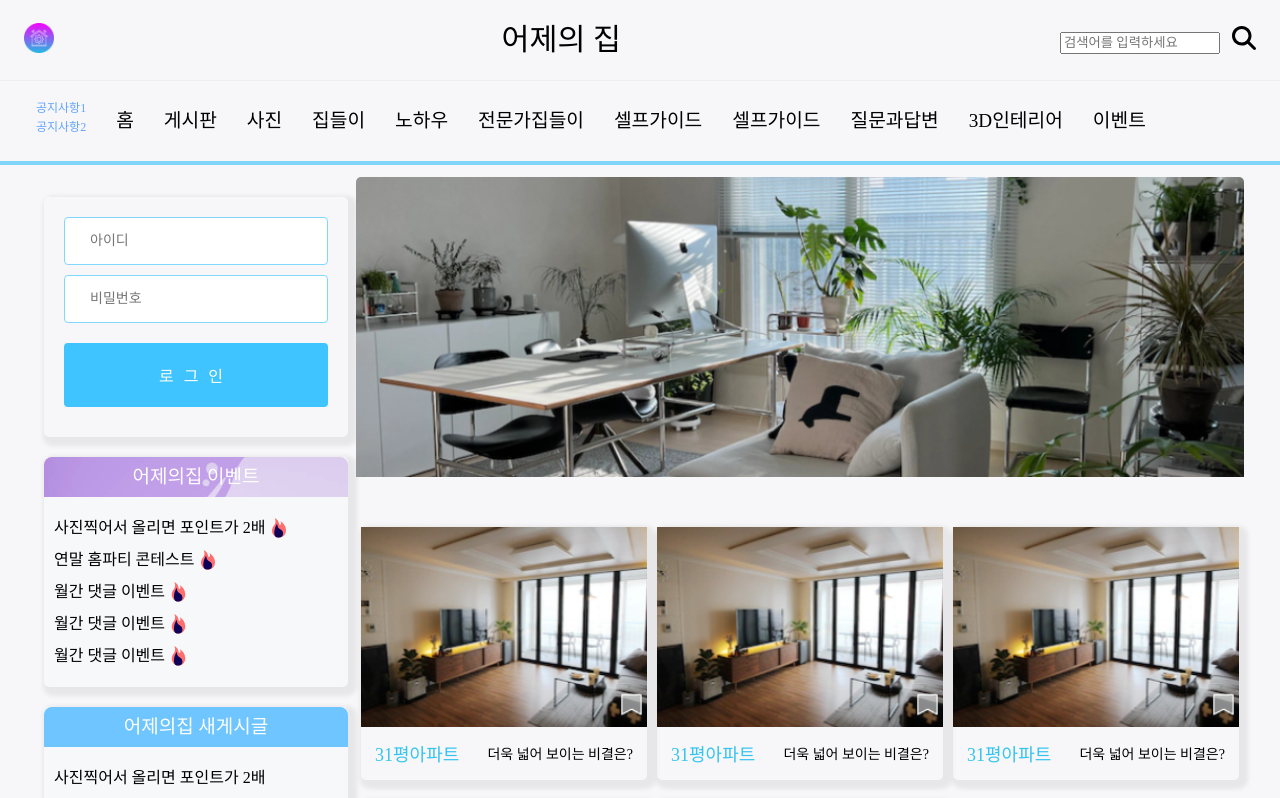
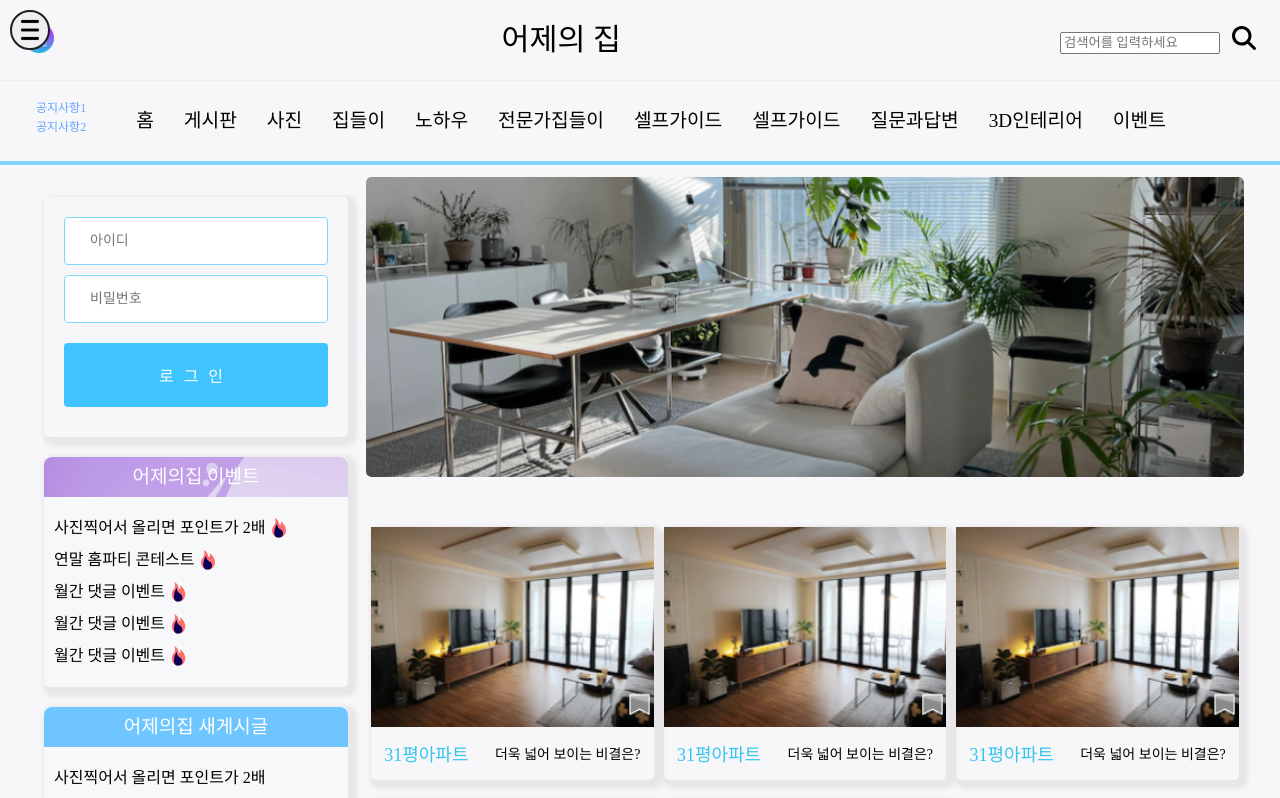
Before and after one commit to kimys-kor/YesterdayHome, a React (Create React App) app: page / in a window 1280 px wide. Shown: the top 798 px of the page. Built offline with nearby package versions, Linux system fonts and the light colour scheme; a web font is replaced by a local one.

Commit message:
add sidebar

```diff
--- a/src/Components/Header.js
+++ b/src/Components/Header.js
@@ -2,15 +2,19 @@ import { useEffect, useState, useContext } from "react";
 import styled from "styled-components";
 import { ThemeContext } from "../Context/ThemeContext";
 import { FontAwesomeIcon } from "@fortawesome/react-fontawesome";
-import { faSearch } from "@fortawesome/free-solid-svg-icons";
+import { faSearch, faBars } from "@fortawesome/free-solid-svg-icons";
 import styles from "./styles/Header.module.css";
 import home_icon from "../Icons/home-icon.png";
+
+import Modal from "./Maincomponents/mainbar/Modal";
 
 function Header() {
   return (
     <div className={styles.header_content}>
       <div className={styles.mainlogo}>
         <img className={styles.icon} src={home_icon} />
+        <FontAwesomeIcon icon={faBars} className={styles.barlogo} />
+        <Modal width={320}></Modal>
       </div>
       <p className={styles.title}>어제의 집</p>
       <div>
--- a/src/Components/Maincomponents/mainbar/Mainbanner.js
+++ b/src/Components/Maincomponents/mainbar/Mainbanner.js
@@ -8,10 +8,11 @@ const Card = styled.div`
   height: 300px;
   text-align: center;
   overflow: hidden;
+  border-radius: 5px;
 
   img {
     width: 100%;
-    height: 400px;
+    height: 100%;
     object-fit: cover;
     border-radius: 5px;
     transition: all 0.2s linear;
--- /dev/null
+++ b/src/Components/Maincomponents/mainbar/Modal.js
@@ -0,0 +1,70 @@
+import React, { useEffect, useRef, useState } from "react";
+import styles from "../../styles/Modal.module.css";
+import { FontAwesomeIcon } from "@fortawesome/react-fontawesome";
+import { faBars } from "@fortawesome/free-solid-svg-icons";
+
+import hamburger from "../../../Icons/hamburger-icon.png";
+
+const Modal = ({ width = 280, children }) => {
+  const [isOpen, setOpen] = useState(false);
+  const [xPosition, setX] = useState(width);
+  const side = useRef();
+
+  // button 클릭 시 토글
+  const toggleMenu = () => {
+    if (xPosition > 0) {
+      setX(0);
+      setOpen(true);
+    } else {
+      setX(width);
+      setOpen(false);
+    }
+  };
+
+  // 사이드바 외부 클릭시 닫히는 함수
+  const handleClose = async (e) => {
+    let sideArea = side.current;
+    let sideCildren = side.current.contains(e.target);
+    if (isOpen && (!sideArea || !sideCildren)) {
+      await setX(width);
+      await setOpen(false);
+    }
+  };
+
+  useEffect(() => {
+    window.addEventListener("click", handleClose);
+    return () => {
+      window.removeEventListener("click", handleClose);
+    };
+  });
+
+  return (
+    <div className={styles.container}>
+      <div
+        ref={side}
+        className={styles.sidebar}
+        style={{
+          width: `${width}px`,
+          height: "100%",
+          transform: `translatex(${-xPosition}px)`,
+        }}
+      >
+        <button onClick={() => toggleMenu()} className={styles.button}>
+          {isOpen ? (
+            <span>X</span>
+          ) : (
+            <img
+              src={hamburger}
+              alr="contact open button"
+              className={styles.openBtn}
+            />
+          )}
+        </button>
+
+        <div className={styles.content}>{children}</div>
+      </div>
+    </div>
+  );
+};
+
+export default Modal;
--- a/src/Components/Navbar.js
+++ b/src/Components/Navbar.js
@@ -43,14 +43,22 @@ const Nav_content = styled.div`
   .Nav_menu {
     display: flex;
     overflow-x: auto;
-    overflow-y: visible;
-
-    scrollbar-width: none;
-    -ms-overflow-style: none;
+    padding: 20px;
   }
 
   .Nav_menu::-webkit-scrollbar {
-    display: none;
+    width: 0; /* 스크롤바의 너비 */
+  }
+
+  .Nav_menu::-webkit-scrollbar-thumb {
+    height: 10%; /* 스크롤바의 길이 */
+    background: #42a5f5; /* 스크롤바의 색상 */
+
+    border-radius: 10px;
+  }
+
+  .Nav_menu::-webkit-scrollbar-track {
+    background: rgba(33, 122, 244, 0.1); /*스크롤바 뒷 배경 색상*/
   }
 
   .Nav_menu_item {
--- a/src/Components/Page.js
+++ b/src/Components/Page.js
@@ -44,6 +44,7 @@ const Box = styled.div`
     }
   }
   .Main1 {
+    margin: 0 0 0 10px;
     display: flex;
     flex-direction: column;
   }
--- a/src/Components/styles/Header.module.css
+++ b/src/Components/styles/Header.module.css
@@ -48,3 +48,18 @@
 .icon {
   width: 1.9rem;
 }
+.barlogo {
+  display: none;
+}
+
+@media (max-width: 768px) {
+  .searchinput {
+    display: none;
+  }
+  .icon {
+    display: none;
+  }
+  .barlogo {
+    display: block;
+  }
+}
--- /dev/null
+++ b/src/Components/styles/Modal.module.css
@@ -0,0 +1,44 @@
+.container {
+  background-color: #e3ecf1;
+}
+.sidebar {
+  background-color: #e3ecf1;
+  border-right: 4px solid #202020;
+  position: fixed;
+  top: 0;
+  bottom: 0;
+  left: 0;
+  transition: 0.4s ease;
+  color: #202020;
+  height: 100%;
+  z-index: 99;
+}
+.button {
+  position: relative;
+  left: 330px;
+  top: 10px;
+  width: 40px;
+  height: 40px;
+  z-index: 99;
+  transition: 0.8s ease;
+  border: 2px solid #202020;
+  border-radius: 40px;
+  overflow: hidden;
+}
+.openBtn {
+  width: 100%;
+  height: 100%;
+}
+.content {
+  padding: 40px 40px 0 20px;
+  position: relative;
+  width: 100%;
+}
+.icon {
+  margin: 0;
+  color: #202020;
+}
+
+.barlogo {
+  display: none;
+}
```
Also changed, not shown: src/Icons/hamburger-icon.png (added).
